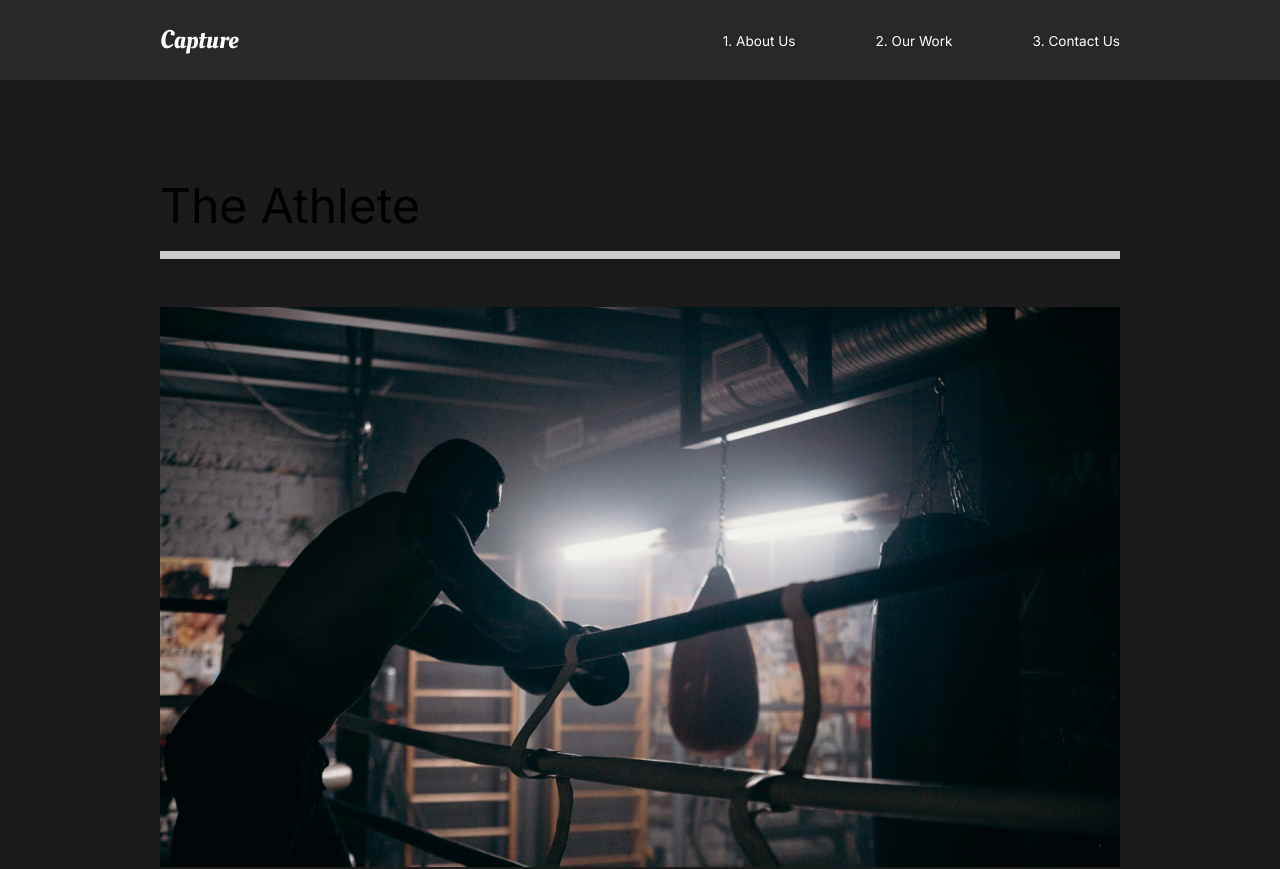
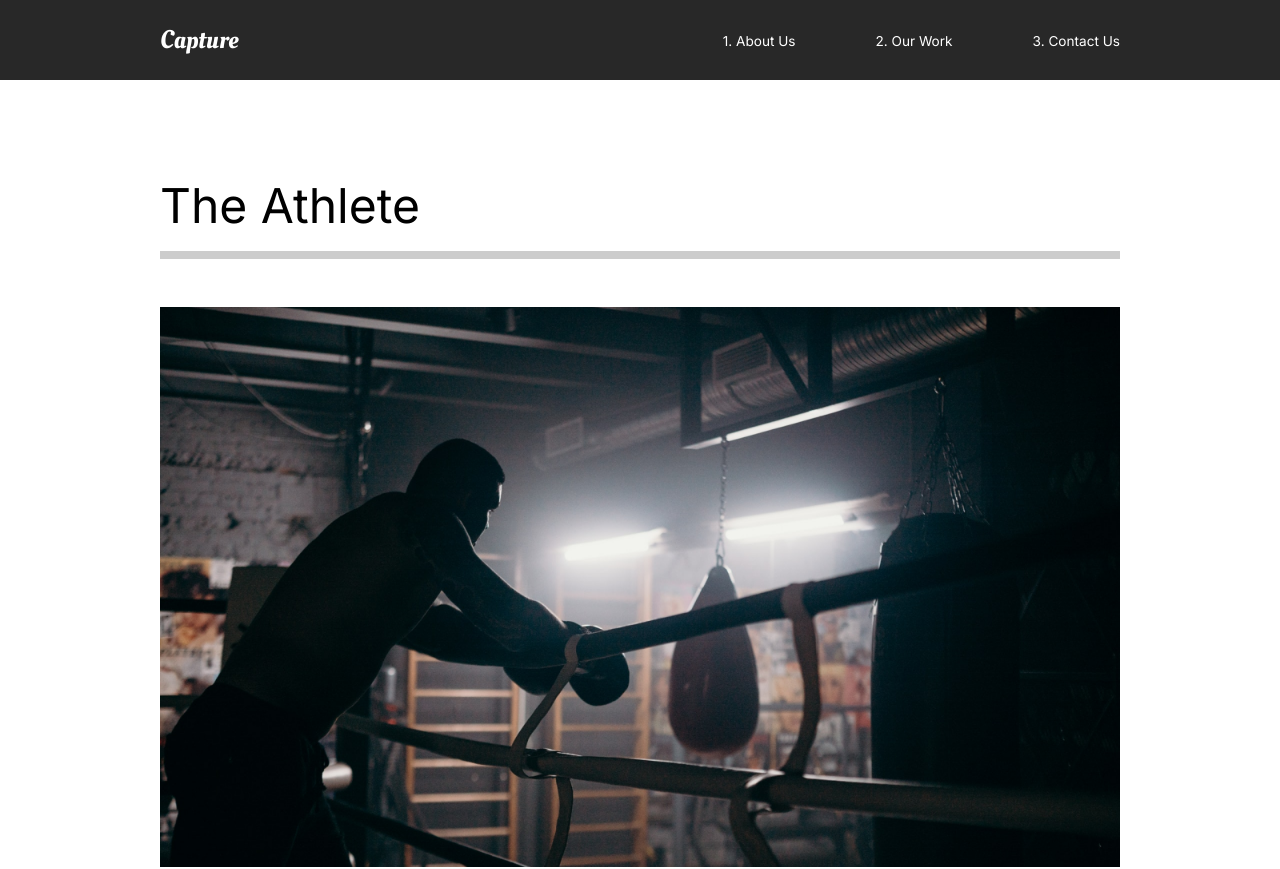
Before and after one commit to LaurynAtlanta/Capture, a React (Create React App) app: page /work in a window 1280 px wide. Shown: the top 869 px of the page. Built offline with nearby package versions, Linux system fonts and the light colour scheme.

Commit message:
framer motion added for page transitions

```diff
--- a/src/App.js
+++ b/src/App.js
@@ -4,15 +4,18 @@
 import ContactUs from './pages/ContactUs';
 import GlobalStyle from './components/GlobalStyle';
 import Nav from './components/Nav';
-import {Switch, Route} from 'react-router-dom';
+import {Switch, Route, useLocation} from 'react-router-dom';
 import MovieDetail from './pages/MovieDetail';
+import {AnimatePresence} from 'framer-motion';
 
 function App() {
+  const location = useLocation();
   return (
     <div className="App">
       <GlobalStyle/>
       <Nav/>
-      <Switch>
+      <AnimatePresence exitBeforeEnter>
+        <Switch location={location} key={location.pathname}>
           <Route path='/' exact>
             <AboutUs/>
           </Route>
@@ -29,6 +32,7 @@
             <ContactUs/>
           </Route>
         </Switch>
+      </AnimatePresence>
     </div>
   );
 }
--- /dev/null
+++ b/src/animation.js
@@ -0,0 +1,20 @@
+export const pageAnimation = {
+    hidden: {
+        opacity : 0,
+        y: 300,
+    },
+    show: {
+        opacity: 1,
+        y: 0,
+        transition:{
+            duration: 1,
+        },
+    },
+    exit: {
+        opacity: 0,
+        y: 300,
+        transition:{
+            duration: 1,
+        }
+    }
+};
--- a/src/components/AboutSection.js
+++ b/src/components/AboutSection.js
@@ -2,21 +2,28 @@
 import home1 from '../images/home1.png';
 import {About, Description, Image, Hide} from '../styles';
 
+//Framer Motion
+import {motion} from 'framer-motion';
+
 const AboutSection = () => {
+
     return (
         <About>
             <Description>
-                <div className="title">
+                <motion.div>
                     <Hide>
-                        <h2>We work to make</h2>
+                        <motion.h2
+                            // animate={{opacity:1, transition: {duration: 2}}}
+                            // initial={{opacity: 0}}
+                            >We work to make</motion.h2>
                     </Hide>
                     <Hide>
-                        <h2>your <span>dreams</span> come</h2>
+                    <motion.h2 >your <span>dreams</span> come</motion.h2>
                     </Hide>
                     <Hide>
-                        <h2>true.</h2>
+                    <motion.h2 >true.</motion.h2>
                     </Hide>
-                </div>
+                </motion.div>
                 <p>
                     Contact us for any photography or videography ideas that you have.
                     We have professionals with the skills you desire.
@@ -30,8 +37,6 @@
     );
 }
 
-//Styled Components
-
 
 
 export default AboutSection;
--- a/src/pages/AboutUs.js
+++ b/src/pages/AboutUs.js
@@ -2,15 +2,22 @@
 import AboutSection from '../components/AboutSection';
 import ServicesSection from '../components/ServicesSection';
 import FaqSection from '../components/FaqSection';
+import {motion} from 'framer-motion';
+import {pageAnimation} from '../animation';
 
 
 const AboutUs = () => {
     return (
-        <>
+        <motion.div
+            variants={pageAnimation}
+            initial='hidden'
+            animate='show'
+            exit='exit'
+            >
             <AboutSection/>
             <ServicesSection/>
             <FaqSection/>
-        </>
+        </motion.div>
     );
 }
 
--- a/src/pages/ContactUs.js
+++ b/src/pages/ContactUs.js
@@ -1,10 +1,16 @@
 import React from 'react';
+import { motion } from 'framer-motion';
+import {pageAnimation} from '../animation';
 
 const ContactUs = () => {
     return (
-        <div>
+        <motion.div
+        variants={pageAnimation}
+        initial='hidden'
+        animate='show'
+        exit='exit'>
             <h1>Contact us</h1>
-        </div>
+        </motion.div>
     );
 }
 
--- a/src/pages/MovieDetail.js
+++ b/src/pages/MovieDetail.js
@@ -2,6 +2,9 @@
 import styled from 'styled-components';
 import {useHistory} from 'react-router-dom';
 import {MovieState} from '../MovieState';
+import { motion } from 'framer-motion';
+import {pageAnimation} from '../animation';
+
 
 const MovieDetail = () => {
     const history= useHistory();
@@ -15,7 +18,11 @@
     }, [movies, url]);
 
     return (
-        <>
+        <motion.div
+        variants={pageAnimation}
+        initial='hidden'
+        animate='show'
+        exit='exit'>
         {movie && (
             <Details>
                 <Headline>
@@ -32,7 +39,7 @@
                 </ImageDisplay>
             </Details>
             )}
-        </>
+        </motion.div>
     );
 }
 
--- a/src/pages/OurWork.js
+++ b/src/pages/OurWork.js
@@ -4,10 +4,18 @@
 import athlete from '../images/athlete-small.png';
 import theracer from '../images/theracer-small.png';
 import goodtimes from '../images/goodtimes-small.png';
+import {motion} from 'framer-motion';
+import {pageAnimation} from '../animation';
+
 
 const OurWork = () => {
     return (
-        <Work>
+        <Work
+        variants={pageAnimation}
+        initial='hidden'
+        animate='show'
+        exit='exit'
+        style={{backgroundColor: 'white'}}>
             <Movie>
                 <h2>The Athlete</h2>
                 <div className="line"></div>
@@ -33,7 +41,7 @@
     );
 }
 
-const Work = styled.div`
+const Work = styled(motion.div)`
     min-height: 100vh;
     overflow: hidden;
     padding: 5rem 10rem;
```
Lines whose indentation alone changed are shown as unchanged.
